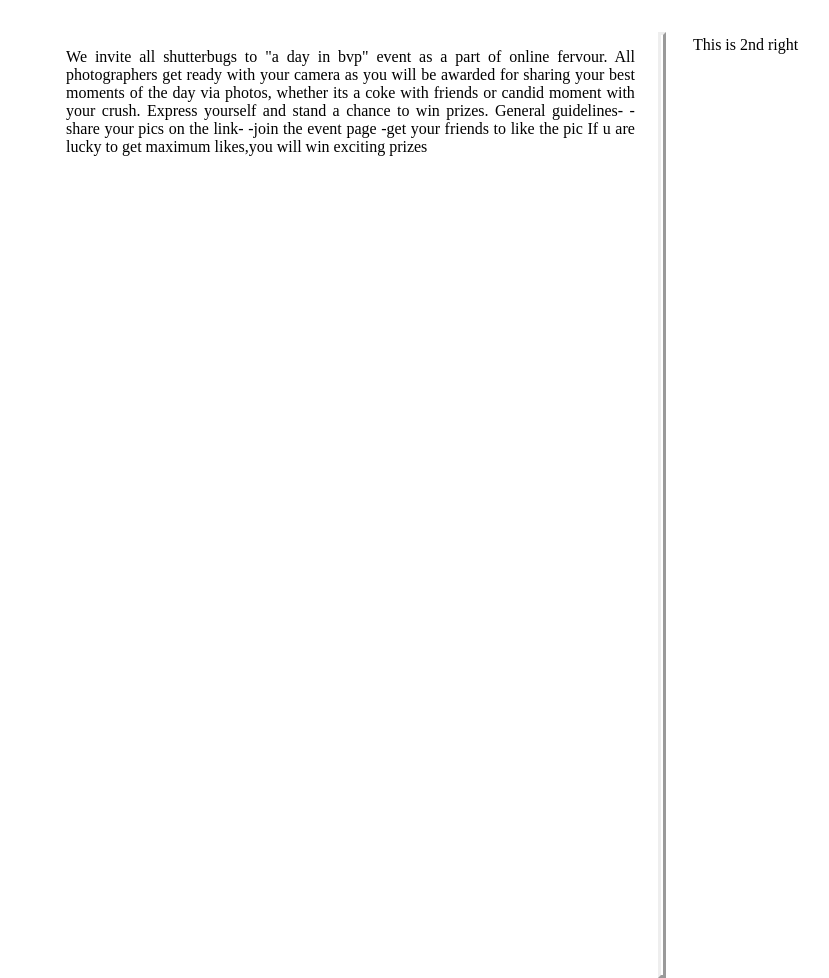
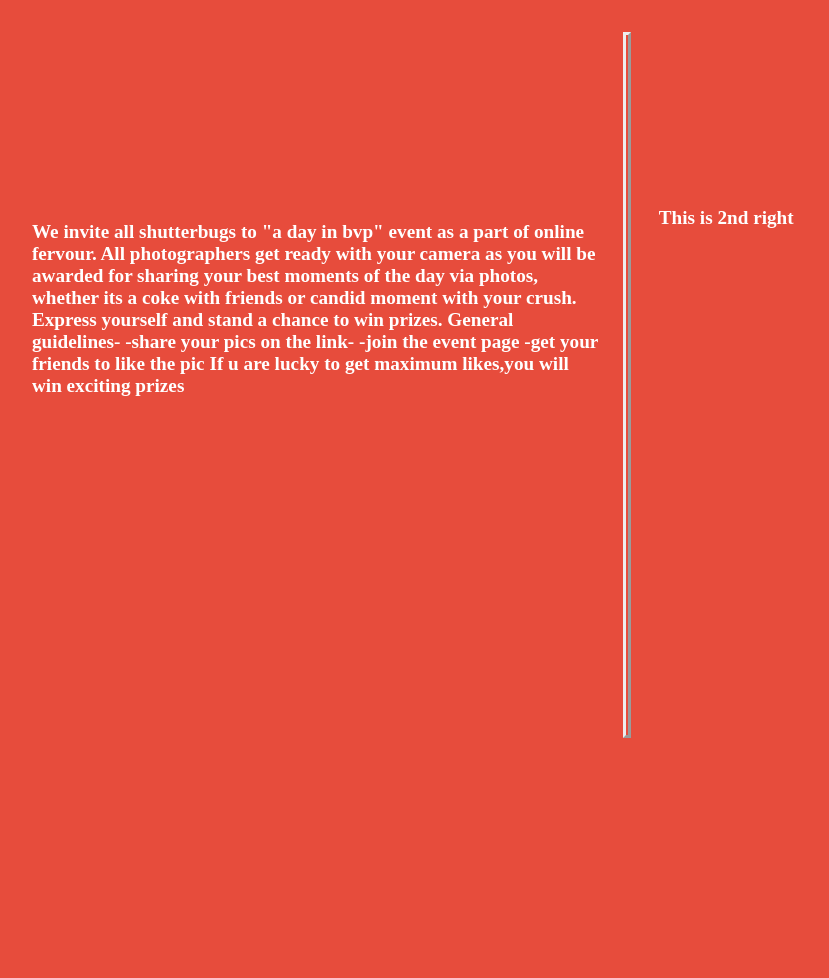
Before and after one commit to adishr09/Fervour_2014, a PHP site: page /Online/Events/a_day_at_bvp.php in a window 1280 px wide. Shown: the whole page, without its empty margins (62-891 px from the left). After the commit the page ends 800 px from the top, so only its background shows below. Run offline with PHP 8.4, Linux system fonts and the light colour scheme.

Commit message:
online event chnges

```diff
--- a/Offline/offline.html
+++ b/Offline/offline.html
@@ -678,7 +678,7 @@ So, let's brainstorm right away!
 
 
                     <div>
-						<div class="dummy-img"><img src="img/18.jpg" style="height:inherit;"></div>
+						<div class="dummy-img"><img src="img/18.png" style="height:inherit;"></div>
                         <p class="dummy-head">BILLS AND BEARS: Mock Stock Exchange</p>
 						<p class="dummy-text">Are you fascinated by the stock market? By shares, profits and revenues? <br>
 								And if you think you have what it takes to be the next Buffet, Belfort or Trump, then [BULLS AND BEARS] is for you.<br><br>
--- a/Online/Events/a_day_at_bvp.php
+++ b/Online/Events/a_day_at_bvp.php
@@ -1,4 +1,4 @@
-<html style="overflow-x:hidden;">
+<html id="page">
 	<head>
 		<meta charset="UTF-8" />
 		<meta http-equiv="X-UA-Compatible" content="IE=edge">
@@ -6,6 +6,7 @@
 		<title>A DAY AT BVP - Online Fervour 2014</title>
 		<link rel="stylesheet" href="css/body.css" type="text/css">
 	</head>
+<body>
 <div id="wrapper" >
 	<div id="container">
 		<div id="left">
@@ -28,4 +29,5 @@
 		</div>
 	</div>
 </div>
+</body>
 </html>
--- a/Online/Events/css/body.css
+++ b/Online/Events/css/body.css
@@ -1,15 +1,25 @@
+html{
+background:#e74c3c;
+height:75%;
+color:#fff;
+
+}
+
 #wrapper {
 text-align:justify;
 width:90%;
 position:relative;
 margin:2.5% 5% 2.5% 5%;
+font-weight: 800;
+	font-size: 1.2em;
 }
 
 #left{
 float:left;
-height:120%;
+text-align:left;
+height:inherit;
 width:50%;
-margin:0 0 0 5%;
+margin:15% 0 0 2%;
 }
 
 #border{
@@ -22,9 +32,9 @@ margin:0 2% 0 2%;
 
 #right{
 float:left;
-height:40%;
+height:inherit;
 width:20%;
-margin:0 5% 0 0%;
+margin:15% 5% 0 0%;
 }
 #right > p {
 float:left;
--- a/index.html
+++ b/index.html
@@ -15,7 +15,7 @@
 		Your browser does not support the audio tag.
 	</audio>
 	<body>
-		<script>setTimeout(function(){window.location.href='2nd_homepage/home_page.html'},50000);</script>
+		<script>setTimeout(function(){window.location.href='2nd_homepage/home_page.html'},45000);</script>
 		<div class="container">
 			<!-- Codrops top bar -->
 			<div class="os-phrases" id="os-phrases">
```
